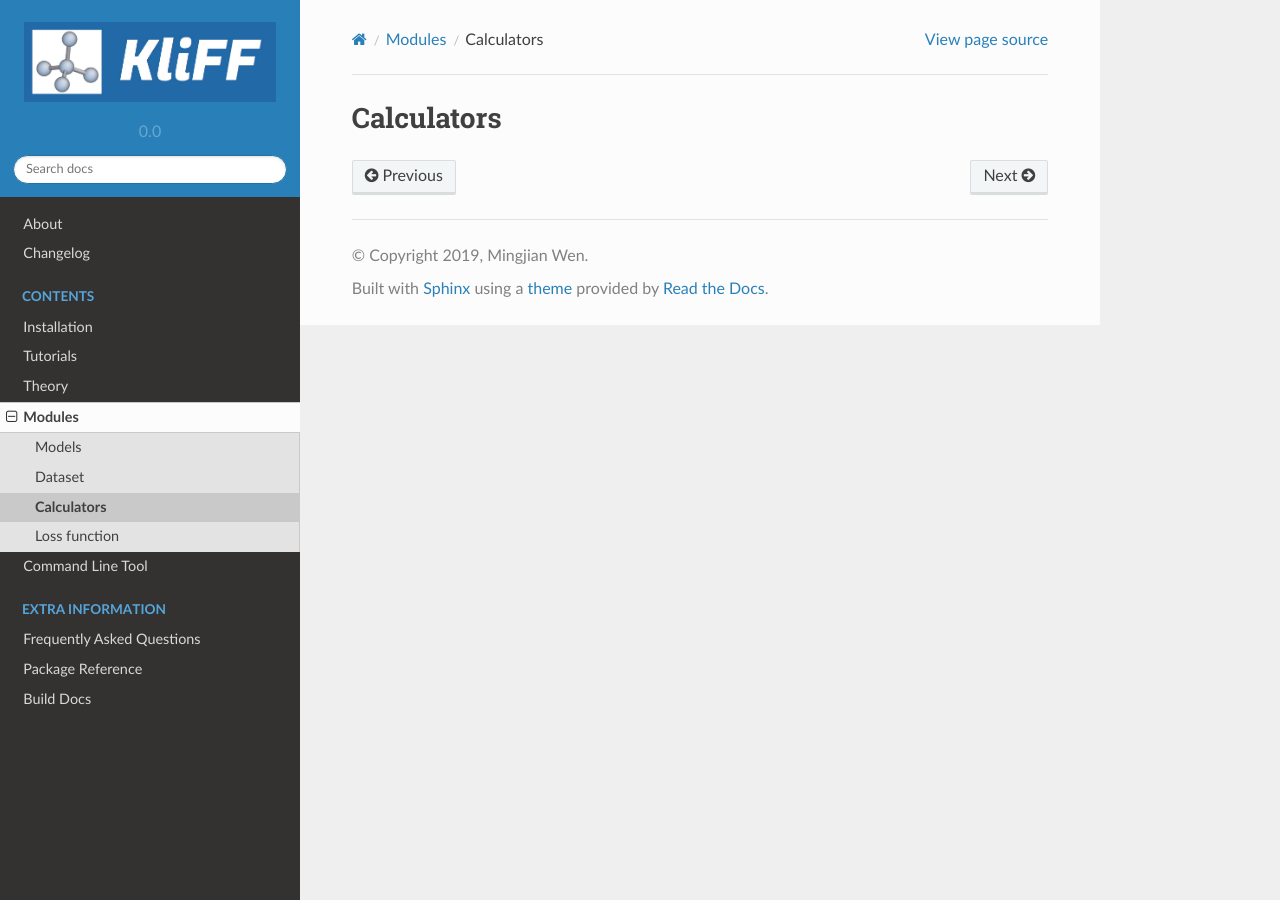
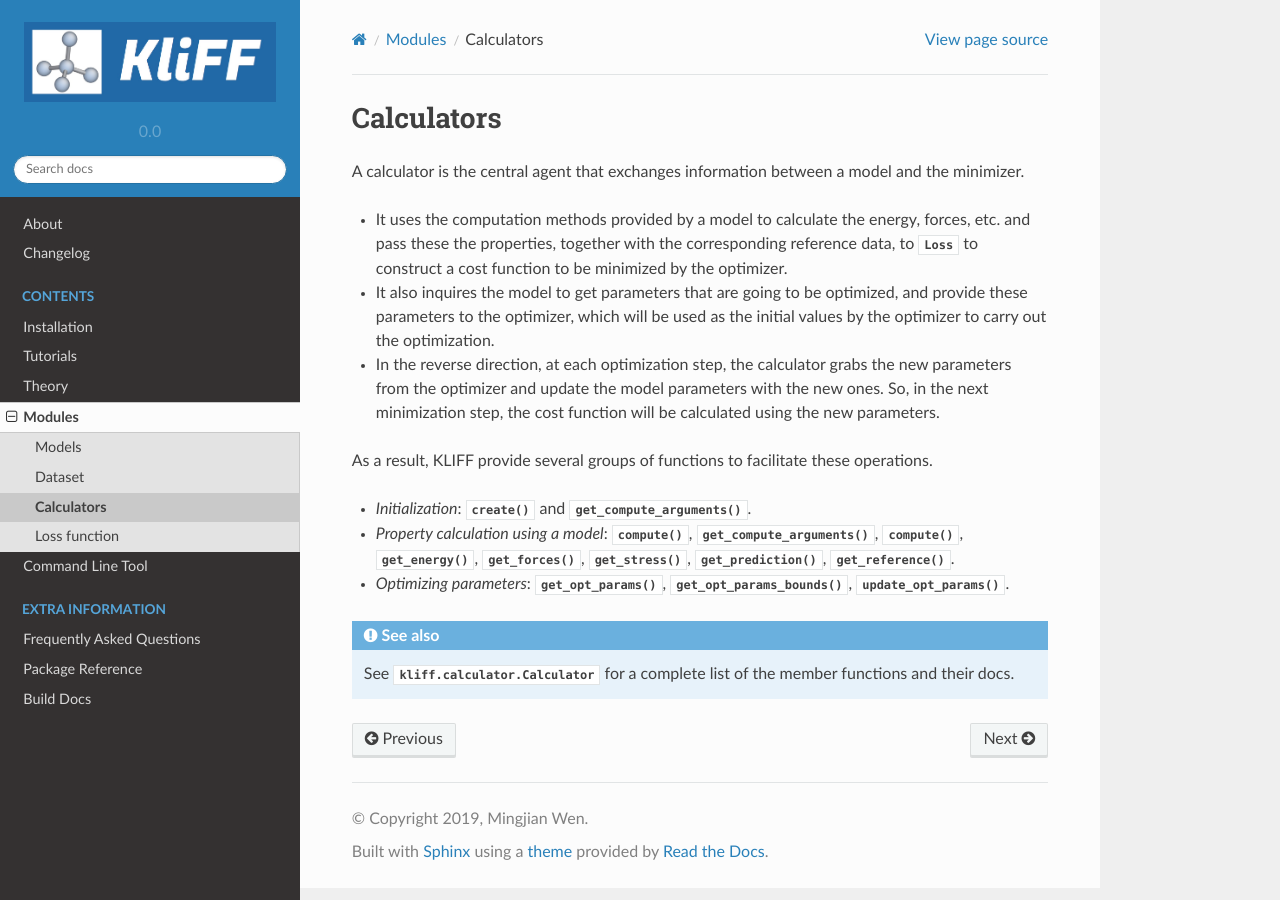
Before and after one commit to openkim/kliff, a Sphinx documentation site: the page built from docs/source/modules/calculators.rst, in a window 1280 px wide. Built offline with Sphinx 7.4.7 and the Read the Docs theme 2.0.0, drawn with Linux system fonts in a browser that asks for light colours; formulas are drawn with MathJax 3; pages that are not in the unit, such as notebooks, are missing from menus.

Commit message:
Add docs for Calculator

```diff
--- a/docs/source/modules/calculators.rst
+++ b/docs/source/modules/calculators.rst
@@ -3,3 +3,43 @@
 ===========
 Calculators
 ===========
+
+A calculator is the central agent that exchanges information between a model and
+the minimizer.
+
+- It uses the computation methods provided by a model to calculate the energy,
+  forces, etc. and pass these the properties, together with the corresponding
+  reference data, to :class:`~kliff.loss.Loss` to construct a cost function to be
+  minimized by the optimizer.
+- It also inquires the model to get parameters that are going to be optimized, and
+  provide these parameters to the optimizer, which will be used as the initial values
+  by the optimizer to carry out the optimization.
+- In the reverse direction, at each optimization step, the calculator grabs the new
+  parameters from the optimizer and update the model parameters with the new ones.
+  So, in the next minimization step, the cost function will be calculated using the
+  new parameters.
+
+As a result, KLIFF provide several groups of functions to facilitate these
+operations.
+
+- `Initialization`:
+  :meth:`~kliff.calculator.Calculator.create` and
+  :meth:`~kliff.calculator.Calculator.get_compute_arguments`.
+- `Property calculation using a model`:
+  :meth:`~kliff.calculator.Calculator.compute`,
+  :meth:`~kliff.calculator.Calculator.get_compute_arguments`,
+  :meth:`~kliff.calculator.Calculator.compute`,
+  :meth:`~kliff.calculator.Calculator.get_energy`,
+  :meth:`~kliff.calculator.Calculator.get_forces`,
+  :meth:`~kliff.calculator.Calculator.get_stress`,
+  :meth:`~kliff.calculator.Calculator.get_prediction`,
+  :meth:`~kliff.calculator.Calculator.get_reference`.
+- `Optimizing parameters`:
+  :meth:`~kliff.calculator.Calculator.get_opt_params`,
+  :meth:`~kliff.calculator.Calculator.get_opt_params_bounds`,
+  :meth:`~kliff.calculator.Calculator.update_opt_params`.
+
+.. seealso::
+    See :class:`kliff.calculator.Calculator` for a complete list of the member
+    functions and
+    their docs.
```
Also changed, not shown: 2 other files.
